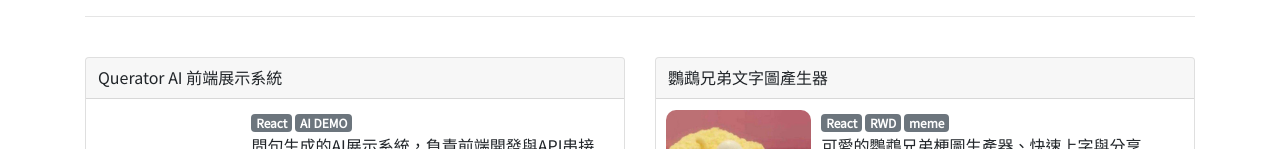
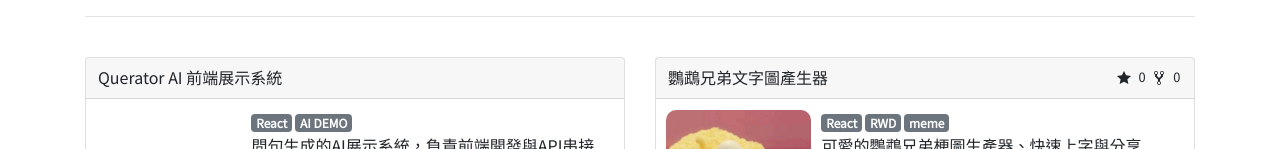
Before and after one commit to p208p2002/p208p2002.github.io, a React (Create React App) app: page / in a window 1280 px wide. Shown: the part 778-927 px from the top of the page. Built offline with nearby package versions, Linux system fonts and the light colour scheme; no server answers.

Commit message:
add git repo status

```diff
--- a/package.json
+++ b/package.json
@@ -7,8 +7,11 @@
     "@testing-library/jest-dom": "^4.2.4",
     "@testing-library/react": "^9.5.0",
     "@testing-library/user-event": "^7.2.1",
+    "axios": "^0.19.2",
     "react": "^16.13.1",
     "react-dom": "^16.13.1",
+    "react-icons": "^3.10.0",
+    "react-loading": "^2.0.3",
     "react-scripts": "3.4.1",
     "styled-components": "^5.1.1"
   },
--- a/src/App.js
+++ b/src/App.js
@@ -84,6 +84,7 @@ const projects = [
     previewImg={require('./assets/img/yinwubrother.jpg')}
     content="可愛的鸚鵡兄弟梗圖生產器、快速上字與分享"
     tags={['React', 'RWD', 'meme']}
+    gitRepoName={'p208p2002/yinwubrother-textmaker-react'}
     links={[
       { name: 'GitHub', type: 'code', href: 'https://github.com/p208p2002/yinwubrother-textmaker-react' },
       { name: 'Demo', type: 'demo', href: 'https://p208p2002.github.io/yinwubrother-textmaker-react' }
@@ -94,6 +95,7 @@ const projects = [
     previewImg={require('./assets/img/qts.png')}
     content="帶有旅遊景點資料庫的，全/半自動旅遊排程推薦系統。來一趟說走就走的旅遊🛫"
     tags={['React', 'Laravel', 'RWD', 'PWA', 'GOOGLE Map', '會員系統']}
+    gitRepoName={'p208p2002/quick-travel-schedule'}
     links={[
       { name: 'GitHub', type: 'code', href: 'https://github.com/p208p2002/quick-travel-schedule' },
       { name: 'Demo', type: 'demo', href: 'https://quicktravel.thecodingday.com' }
@@ -104,6 +106,7 @@ const projects = [
     previewImg={require('./assets/img/docker_q.png')}
     content="快速建立包含Jupyter、web-vscode和cuda support在內的遠端開發環境"
     tags={['Docker', 'dev-env']}
+    gitRepoName={'p208p2002/docker-for-ai-dev'}
     links={[
       { name: 'GitHub', type: 'code', href: 'https://github.com/p208p2002/docker-for-ai-dev' },
       { name: 'Docker Hub', type: 'btn-primary', href: 'https://hub.docker.com/r/p208p2002/docker-for-ai-dev' }
--- a/src/componments/projectBlock/index.jsx
+++ b/src/componments/projectBlock/index.jsx
@@ -4,11 +4,15 @@ props
     content:str
     tags:str list
     links:obj list {name,type,href}
+    gitRepoName:str
 */
 
 import React, { Component } from 'react';
 import styled from 'styled-components';
 import LinkButton from './linkButton.jsx';
+import ReactLoading from 'react-loading';
+import { GoStar, GoRepoForked } from "react-icons/go";
+const axios = require('axios');
 
 const BlockContainer = styled.div`
     height:210px;
@@ -62,12 +66,71 @@ const Tag = styled.span.attrs((props) => {
     margin-right:3px;
 `;
 
+const Status = styled.div`
+    position: absolute;
+    right: 10px;
+    top: 5px;
+    & small{
+        margin-left:3px;
+    }
+
+    & svg{
+        margin-left:5px;
+    }
+`
+
 export class projectBlock extends Component {
+    constructor(props) {
+        super(props)
+        this.state = {
+            hasGitRepoName: props.gitRepoName ? true : false,
+            fetchingRepoStatus: props.gitRepoName ? true : false
+        }
+    }
+
+    componentDidMount() {
+        let { gitRepoName } = this.props
+        if (gitRepoName) {
+            axios.get('https://api.github.com/repos/' + gitRepoName)
+                .then((res) => {
+                    console.log(res.data)
+                    let data = res.data
+                    let { forks_count, stargazers_count, updated_at } = data
+                    this.setState({
+                        forks_count,
+                        stargazers_count,
+                        updated_at
+                    })
+                })
+                .finally(() => {
+                    this.setState({
+                        fetchingRepoStatus: false
+                    })
+                })
+        }
+    }
+
     render() {
         let { tags = [], links = [], previewImg = require('../../assets/img/001-cat.png') } = this.props
+        let { hasGitRepoName, fetchingRepoStatus, forks_count=0, stargazers_count=0 } = this.state
         return (
             <BlockContainer className="card">
-                <h5 className="card-header" style={{padding:'10px 12px',fontSize:16}}>{this.props.name}</h5>
+                {hasGitRepoName ?
+                    <Status>
+                        {fetchingRepoStatus ?
+                            <ReactLoading type={'spin'} color="balck" height={'20px'} width={'20px'} />
+                            :
+                            <>
+                                <GoStar /> <small>{stargazers_count}</small>
+                                <GoRepoForked /> <small>{forks_count}</small>
+                                &nbsp;
+                            </>
+                        }
+                    </Status> :
+                    <></>}
+                <h5 className="card-header" style={{ padding: '10px 12px', fontSize: 16 }}>
+                    {this.props.name}
+                </h5>
                 <div className="card-body" style={{ padding: 10 }}>
                     {/* preview image */}
                     <CardBodyContent _width={'30%'}>
@@ -77,7 +140,7 @@ export class projectBlock extends Component {
                     </CardBodyContent>
                     <CardBodyContent _width={'70%'}>
                         {/* tags */}
-                        {tags.map((t,i) => {
+                        {tags.map((t, i) => {
                             return <Tag key={i} className="badge badge-secondary">{t}</Tag>
                         })}
                         <br />
```
Also changed, not shown: 1 other file (tests, documents, lock files or other folders).
